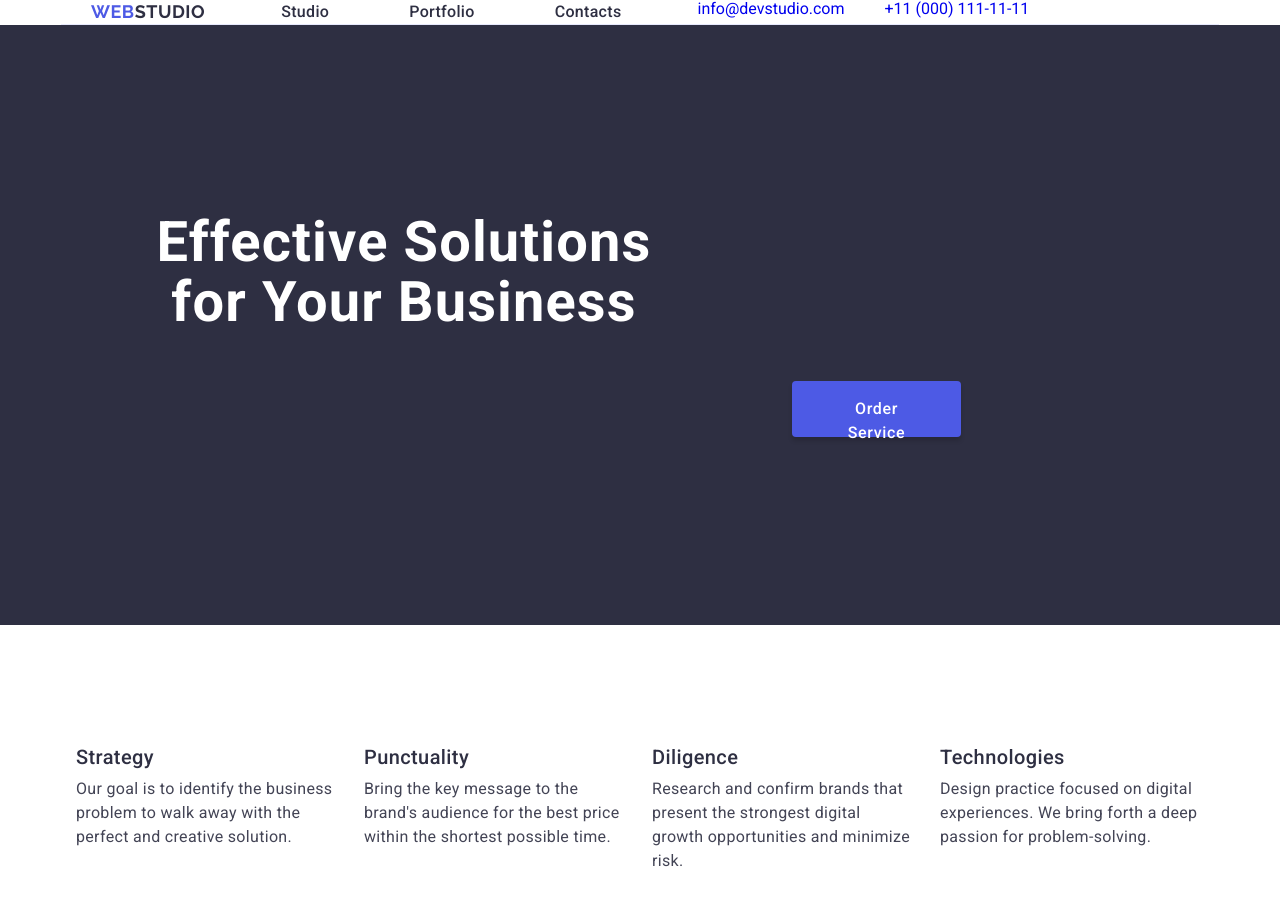
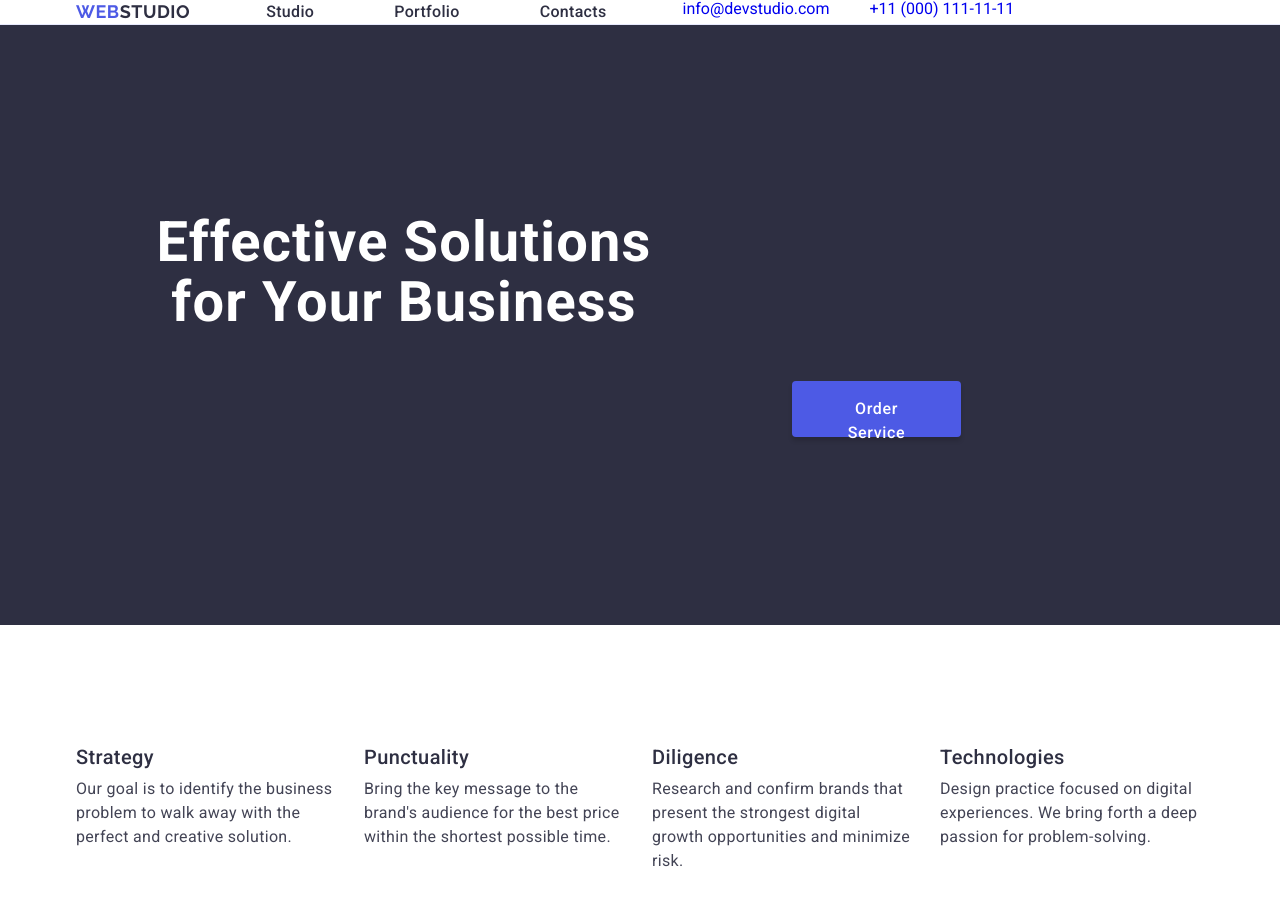
Before and after one commit to MariaKhalenko/goit-markup-hw-03, a plain HTML site: page index.html in a window 1280 px wide. Shown: the top 906 px of the page. Drawn offline with nearby package versions, Linux system fonts and the light colour scheme.

Commit message:
correct homework-9

```diff
--- a/css/styles.css
+++ b/css/styles.css
@@ -56,7 +56,7 @@ img {
     padding: 120px 0;
     }
     .header{
-    border-bottom: 1px solid #e7e9fc
+    border-bottom: 1px solid #e7e9fc;
     }
     .container-header {
     display: flex;
--- a/index.html
+++ b/index.html
@@ -23,8 +23,8 @@
     <link rel="stylesheet" href="./css/styles.css" />
   </head>
   <body>
-    <header class="container header">
-      <div class="container-header">
+    <header class="header">
+      <div class="container container-header">
         <nav class="logo-full">
           <a class="logo" href="./index.html"
             >WEB<span class="logo-studio">Studio</span></a
```
